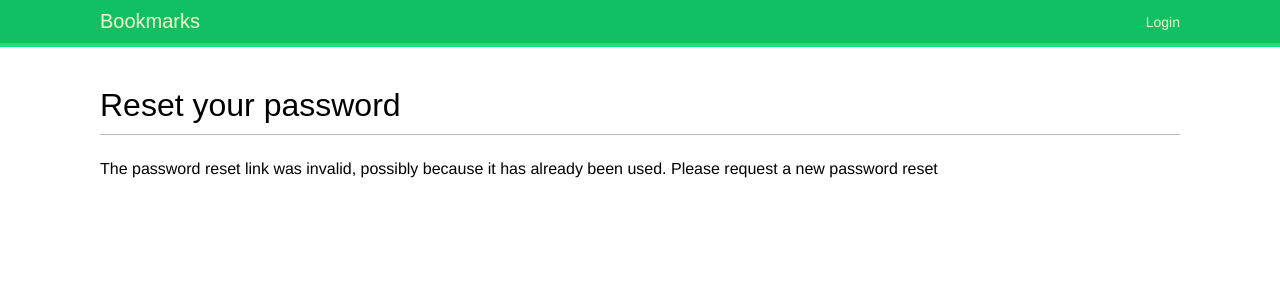
After one commit to matthewdevaney/socialbookmark, a Django app: page /account/reset/1/1/ in a window 1280 px wide. The commit adds this page. Shown: the top 300 px of the page. Run offline with Django 3.2, Linux system fonts and the light colour scheme; parts of the project's set-up code (start-up, migrations or seed data) failed here and were passed over; some web fonts are replaced.

Commit message:
password reset feature added

```diff
--- a/account/templates/registration/login.html
+++ b/account/templates/registration/login.html
@@ -20,5 +20,6 @@
             <input type="hidden" name="next" value="{{ next }}" />
             <p><input type="submit" value="Log-in"></p>
         </form>
+        <p><a href="{% url 'password_reset' %}">Forgot your password?</a></p>
     </div>
 {% endblock %}
--- /dev/null
+++ b/account/templates/registration/password_reset_confirm.html
@@ -0,0 +1,18 @@
+{% extends "base.html" %}
+
+{% block title %}Reset your password{% endblock %}
+
+{% block content %}
+    <h1>Reset your password</h1>
+    {% if validlink %}
+    <p>Please enter your new password twice:</p>
+    <form action="." method="post">
+        {% csrf_token %}
+        {{ form.as_p }}
+        <p><input type="Submit" value="Change my password"/></p>
+    </form>
+    {% else %}
+        <p>The password reset link was invalid, possibly because it has already been used.  Please request a new
+        password reset</p>
+    {% endif %}
+{% endblock %}
--- /dev/null
+++ b/account/templates/registration/password_reset_email.html
@@ -0,0 +1,3 @@
+Someone asked for a password reset for email {{ email }}. Follow the link below:
+{{ protocol }}://{{ domain }}{% url "password_reset_confirm" uidb64=uid token=token %}
+Your username, in case you've forgotten: {{ user.get_username }}
--- a/account/urls.py
+++ b/account/urls.py
@@ -9,7 +9,12 @@ urlpatterns = [
     path('logout/', auth_views.LogoutView.as_view(), name='logout'),
     # change password urls
     path('password_change/', auth_views.PasswordChangeView.as_view(), name='password_change'),
-    path('password_change/done/', auth_views.PasswordChangeDoneView.as_view(), name='password_change_done')
-    # previous views
+    path('password_change/done/', auth_views.PasswordChangeDoneView.as_view(), name='password_change_done'),
+    # reset password urls
+    path('password_reset/', auth_views.PasswordResetView.as_view(), name='password_reset'),
+    path('password_reset/done/', auth_views.PasswordResetDoneView.as_view(), name='password_reset_done'),
+    path('reset/<uidb64>/<token>/', auth_views.PasswordResetConfirmView.as_view(), name='password_reset_confirm'),
+    path('reset/done/', auth_views.PasswordResetCompleteView.as_view(), name='password_reset_complete')
+    # unused views
     # path('login/', views.user_login, name='login')
 ]
--- a/bookmarks/settings.py
+++ b/bookmarks/settings.py
@@ -126,3 +126,6 @@ STATIC_URL = '/static/'
 LOGIN_REDIRECT_URL = 'dashboard'
 LOGIN_URL = 'login'
 LOGOUT_URL = 'logout'
+
+# Email settings for testing
+EMAIL_BACKEND = 'django.core.mail.backends.console.EmailBackend'
```
Also changed, not shown: account/templates/registration/password_reset_complete.html (added, +8 -0 lines), account/templates/registration/password_reset_done.html (added, +9 -0 lines), account/templates/registration/password_reset_form.html (added, +13 -0 lines).
